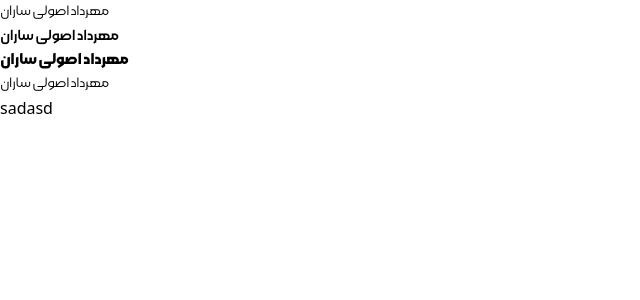
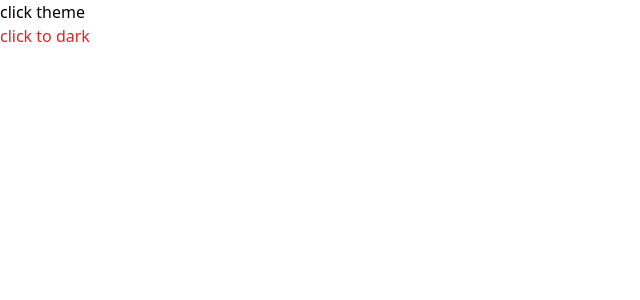
Before and after one commit to mehrdadosouli/abzar_osouli, a React (Vite) app: page / in a window 1280 px wide. Shown: the top 300 px of the page, without its empty margins (0-640 px from the left). Built offline with nearby package versions, Linux system fonts and the light colour scheme.

Commit message:
set theme dark and light

```diff
--- a/index.html
+++ b/index.html
@@ -1,15 +1,18 @@
 <!doctype html>
-<html lang="en">
+<html lang="en" class="">
   <head>
+    <link rel="stylesheet" href="./src/assets/aos/aos.css">
     <meta charset="UTF-8" />
     <link rel="icon" type="image/svg+xml" href="/vite.svg" />
     <meta name="viewport" content="width=device-width, initial-scale=1.0" />
-    <link rel="stylesheet" href="./src/assets/aos/aos.css">
     <title>abzar_osouli</title>
   </head>
   <body>
     <div id="root"></div>
     <script type="module" src="/src/main.jsx"></script>
-    <script type="module" src="/src/assets/aos/aos.js"></script>
+    <!-- <script type="module" src="/src/assets/aos/aos.js"></script> -->
+    <script src="https://cdnjs.cloudflare.com/ajax/libs/aos/2.3.1/aos.js"></script>
+
+    <script type="module" src="/src/utils/theme.js"></script>
   </body>
 </html>
--- a/package.json
+++ b/package.json
@@ -11,14 +11,14 @@
   },
   "dependencies": {
     "@reduxjs/toolkit": "^2.5.0",
+    "animate.css": "^4.1.1",
     "antd": "^5.22.7",
+    "aos": "^3.0.0-beta.6",
+    "keen-slider": "^6.8.6",
     "react": "^18.3.1",
     "react-dom": "^18.3.1",
     "react-redux": "^9.2.0",
     "react-router": "^7.1.1",
-    "animate.css": "^4.1.1",
-    "aos": "^3.0.0-beta.6",
-    "keen-slider": "^6.8.6",
     "react-toastify": "^10.0.5"
   },
   "devDependencies": {
--- a/src/App.jsx
+++ b/src/App.jsx
@@ -1,13 +1,23 @@
+import AOS from 'aos';
+import { useEffect } from 'react';
+import { theme } from './utils/theme';
 
 function App() {
-
+  useEffect(() => {
+    AOS.init();
+  }, []);
+  useEffect(() => {
+    if (localStorage.getItem('theme') == null) {
+      document.documentElement.classList.add("light");
+      localStorage.setItem("theme", "light");
+    }else{
+      document.documentElement.classList.add(localStorage.getItem('theme'));
+    }
+  }, []);
   return (
     <>
-      <h1 className="animate__animated animate__bounce font-morabba_light">مهرداد اصولی ساران</h1>
-      <h1 className="animate__animated animate__bounce font-morabba_medium">مهرداد اصولی ساران</h1>
-      <h1 className="animate__animated animate__bounce font-morabba_bold">مهرداد اصولی ساران</h1>
-      <h1 className="animate__animated animate__bounce font-dana_light">مهرداد اصولی ساران</h1>
-      <div data-aos="fade-right">sadasd</div>
+    <button onClick={theme}>click theme</button>
+      <div data-aos="fade-up"><button className='text-red-600 dark:text-blue-900'>click to dark</button></div>
     </>
   )
 }
--- a/src/index.css
+++ b/src/index.css
@@ -1,6 +1,7 @@
 @tailwind base;
 @tailwind components;
 @tailwind utilities;
+
 
 @layer base {
   @font-face {
--- a/src/main.jsx
+++ b/src/main.jsx
@@ -5,9 +5,7 @@ import { BrowserRouter } from "react-router";
 import { store } from '../src/redux/app/store.js'
 import { Provider } from 'react-redux'
 import 'animate.css';
-import Aos from 'aos';
 
-Aos.init();
 createRoot(document.getElementById('root')).render(
   <BrowserRouter>
     <Provider store={store}>
--- /dev/null
+++ b/src/utils/theme.js
@@ -0,0 +1,14 @@
+function theme() {
+
+     if(localStorage.getItem('theme') == 'light'){
+      document.documentElement.classList.remove("light");
+      document.documentElement.classList.add("dark");
+      localStorage.setItem("theme", "dark");
+    }else {
+      document.documentElement.classList.remove("dark");
+      document.documentElement.classList.add("light");
+      localStorage.setItem("theme", "light");
+    }
+
+}
+export { theme };
--- a/tailwind.config.js
+++ b/tailwind.config.js
@@ -11,8 +11,29 @@ export default {
           'morabba_medium': 'morabba_medium',
           'morabba_bold': 'morabba_bold',
           'dana_light': 'morabba_light',
+        },
+        colors: {
+        primaryColor: "#FF5023", // orange dark
+        secondaryColor: "#FF9A2E", // orange light
+        thirdColor: "#FF5D42", // red
+        // background
+        bg_button_light: "#FFFFFF",
+        bg_box_lighten_primary:"#DEDEDE",
+        bg_box_lighten_secondry:"#F9F9F9",
+        bg_box_darken_primary:"#E1E1E1",
+        bg_btn_arrow_lighten_primary: "#FF502347",
+        bg_offer_darken:"#EFEFEF",
+        // text
+        txt_color_primary_l:"#212121",
+        txt_color_secondry_l:"#9C9C9C",
+        txt_color_footer_l:"#818181",
+
+        },
+        boxShadow: {
+          primary_shadow:"0px 0px 17px 0px #0000000F",
         }
     },
   },
+  darkMode:'class',
   plugins: [],
 }
```
